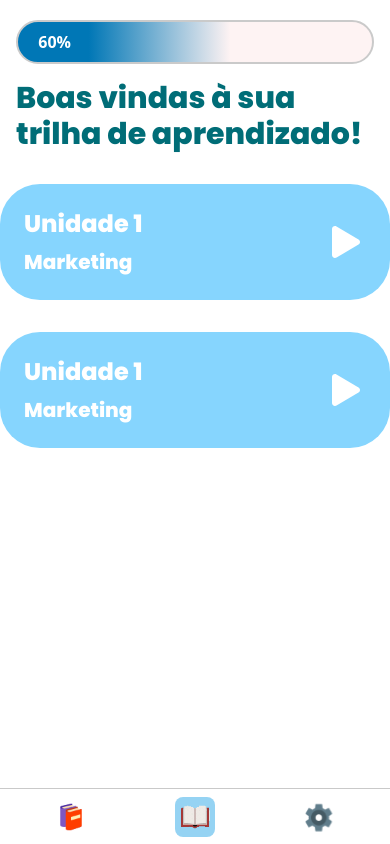
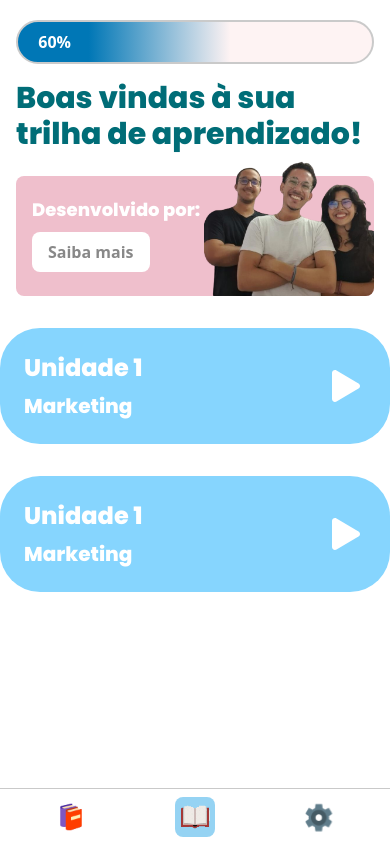
Before and after one commit to mariadxavier/roadmap-administracao, a React (Vite) app: page /principal in a window 390 px wide. Built offline with nearby package versions, Linux system fonts and the light colour scheme; a web font is replaced by a local one.

Commit message:
temporary: back about us

```diff
--- a/src/pages/Principal.tsx
+++ b/src/pages/Principal.tsx
@@ -1,4 +1,4 @@
-// import { AboutUs } from "../components/AboutUs";
+import { AboutUs } from "../components/AboutUs";
 import { AsideMenu } from "../components/AsideMenu";
 import { FooterMenu } from "../components/FooterMenu";
 import { Header } from "../components/Header";
@@ -20,9 +20,9 @@ export function Principal() {
                         <h1 className="w-full sm:w-10/12 self-start mt-16 px-4 sm:px-8 font-poppins font-extrabold text-titlePrincipal-adm text-3xl lg:hidden xsm:text-2xl">
                             Boas vindas à sua trilha de aprendizado!
                         </h1>
-                        {/* <div className="size-full lg:hidden">
+                        <div className="size-full lg:hidden">
                             <AboutUs />
-                        </div> */}
+                        </div>
                     </header>
                     <section className="h-full w-full flex flex-col items-center lg:mt-10">
                           <Unit color="#86d5fe" numero="1" nome="Marketing">
```
